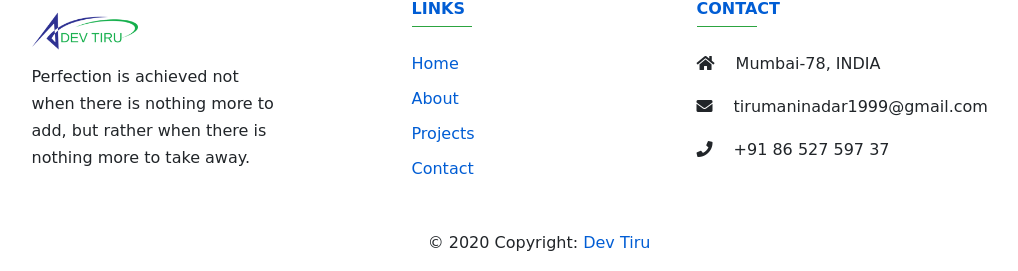
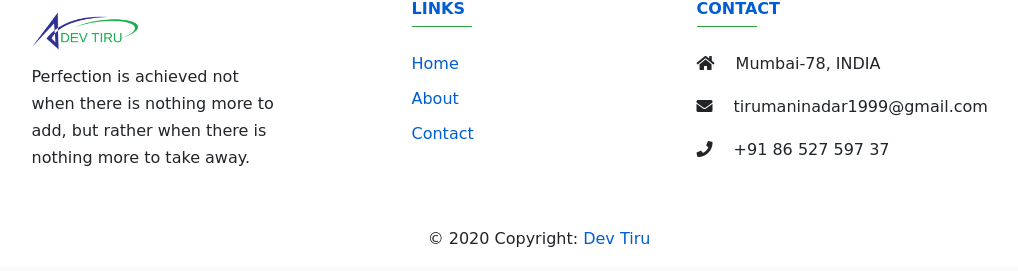
Before and after one commit to Acetrot-Tirumani/first-site, a PHP site: page /index.php in a window 1280 px wide. Shown: the part 1793-2064 px from the top of the page, without its empty margins (101-1119 px from the left). After the commit the page ends 2040 px from the top, so only its background shows below. Run offline with PHP 8.4, Linux system fonts and the light colour scheme; some libraries are stand-ins or nearby versions.

Commit message:
bug fixes

```diff
--- a/footer.php
+++ b/footer.php
@@ -29,9 +29,9 @@
                 <p class="p-footer">
                     <a href="/about" class="foot-link">About</a>
                 </p>
-                <p class="p-footer">
-                    <a href="/projects" class="foot-link">Projects</a>
-                </p>
+                <!-- <p class="p-footer">
+                    <a href="/" class="foot-link">Projects</a>
+                </p> -->
                 <p class="p-footer">
                     <a href="/contact" class="foot-link">Contact</a>
                 </p>
```
